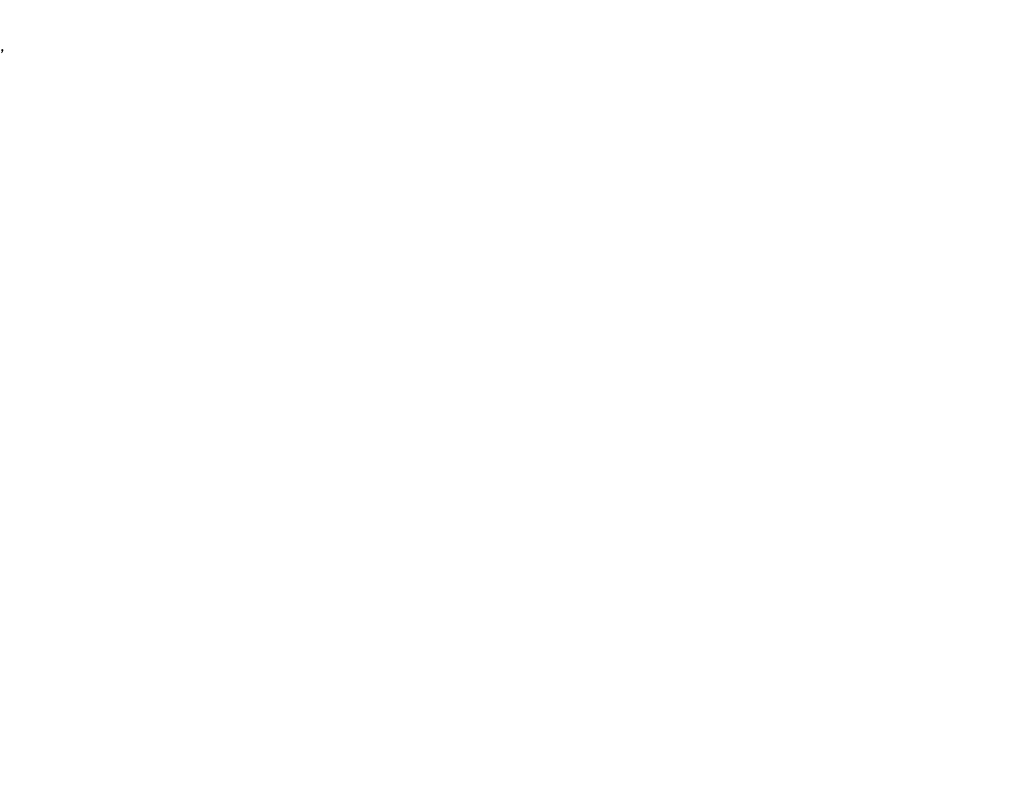
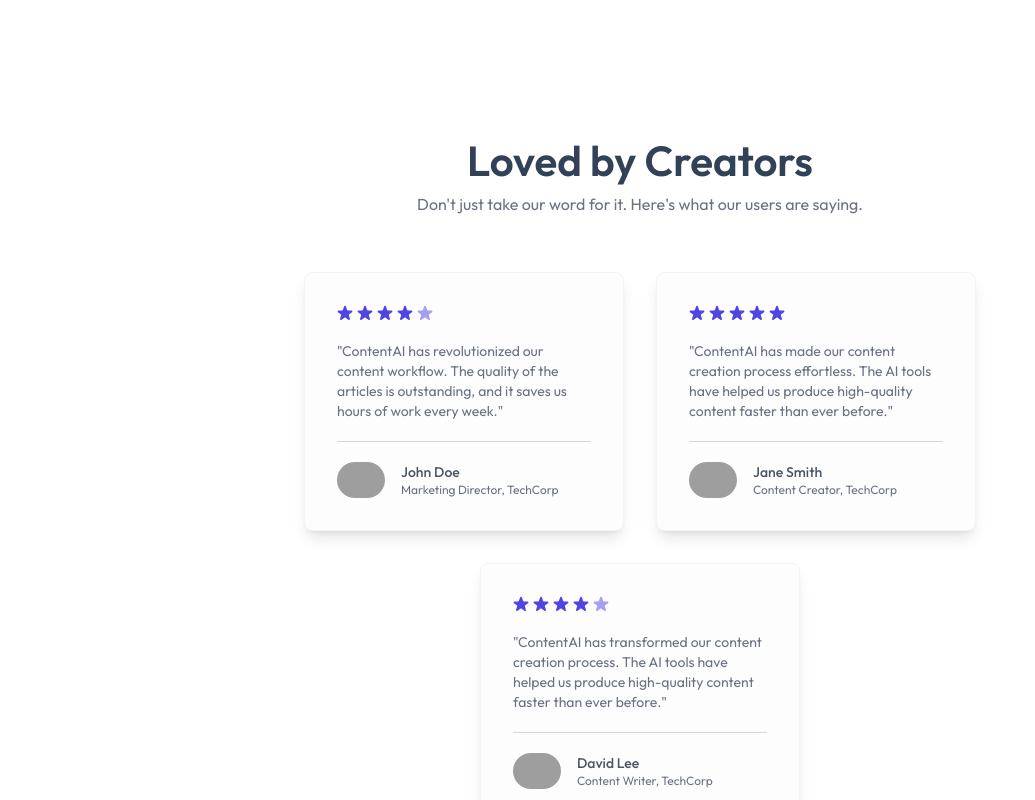
Before and after one commit to shireesha-k/quick-ai, a React (Vite) app in the folder client/: page / in a window 1280 px wide. Shown: the part 1920-2720 px from the top of the page, without its empty margins (0-1035 px from the left). Before the commit the page ends 1977 px from the top, so only its background shows below. Built offline with nearby package versions, Linux system fonts and the light colour scheme; no server answers; grey boxes are pictures that could not be loaded.

Commit message:
Testimonial

```diff
--- /dev/null
+++ b/client/src/components/Testimonial.jsx
@@ -0,0 +1,56 @@
+import { assets } from "../assets/assets";
+
+const Testimonial = () => {
+    const dummyTestimonialData = [
+        {
+            image: "https://images.unsplash.com/photo-1633332755192-727a05c4013d?q=80&w=200",
+            name: 'John Doe',
+            title: 'Marketing Director, TechCorp',
+            content: 'ContentAI has revolutionized our content workflow. The quality of the articles is outstanding, and it saves us hours of work every week.',
+            rating: 4,
+        },
+        {
+            image: "https://images.unsplash.com/photo-1535713875002-d1d0cf377fde?q=80&w=200",
+            name: 'Jane Smith',
+            title: 'Content Creator, TechCorp',
+            content: 'ContentAI has made our content creation process effortless. The AI tools have helped us produce high-quality content faster than ever before.',
+            rating: 5,
+        },
+        {
+            image: "https://images.unsplash.com/photo-1438761681033-6461ffad8d80?q=80&w=200&h=200&auto=format&fit=crop",
+            name: 'David Lee',
+            title: 'Content Writer, TechCorp',
+            content: 'ContentAI has transformed our content creation process. The AI tools have helped us produce high-quality content faster than ever before.',
+            rating: 4,
+        },
+    ]
+
+    return (
+        <div className='px-4 sm:px-20 xl:px-32 py-24'>
+            <div className='text-center'>
+                <h2 className='text-slate-700 text-[42px] font-semibold'>Loved by Creators</h2>
+                <p className='text-gray-500 max-w-lg mx-auto'>Don't just take our word for it. Here's what our users are saying.</p>
+            </div>
+            <div className='flex flex-wrap mt-10 justify-center'>
+                {dummyTestimonialData.map((testimonial, index) => (
+                    <div key={index} className='p-8 m-4 max-w-xs rounded-lg bg-[#FDFDFE] shadow-lg border border-gray-100 hover:-translate-y-1 transition duration-300 cursor-pointer'>
+                        <div className="flex items-center gap-1">
+                            {Array(5).fill(0).map((_,index)=>(<img key={index}
+                            src={index<testimonial.rating?assets.star_icon: assets.star_dull_icon} className="w-4 h-4" alt="star"/>))}
+                        </div>
+                        <p className='text-gray-500 text-sm my-5'>"{testimonial.content}"</p>
+                        <hr className='mb-5 border-gray-300' />
+                        <div className='flex items-center gap-4'>
+                            <img src={testimonial.image} className='w-12 object-contain rounded-full' alt='' />
+                            <div className='text-sm text-gray-600'>
+                                <h3 className='font-medium'>{testimonial.name}</h3>
+                                <p className='text-xs text-gray-500'>{testimonial.title}</p>
+                            </div>
+                        </div>
+                    </div>
+                ))}
+            </div>
+        </div>
+    )
+}
+export default Testimonial;
--- a/client/src/pages/Home.jsx
+++ b/client/src/pages/Home.jsx
@@ -2,12 +2,14 @@ import React from 'react';
 import Navbar from '../components/Navbar';
 import Hero from '../components/Hero';
 import AiTools from '../components/AiTools';
+import Testimonial from '../components/Testimonial';
 const Home =()=>{
     return(
        <>
        <Navbar />
        <Hero />
        <AiTools />
+       <Testimonial />
        </>
     )
 }
```
